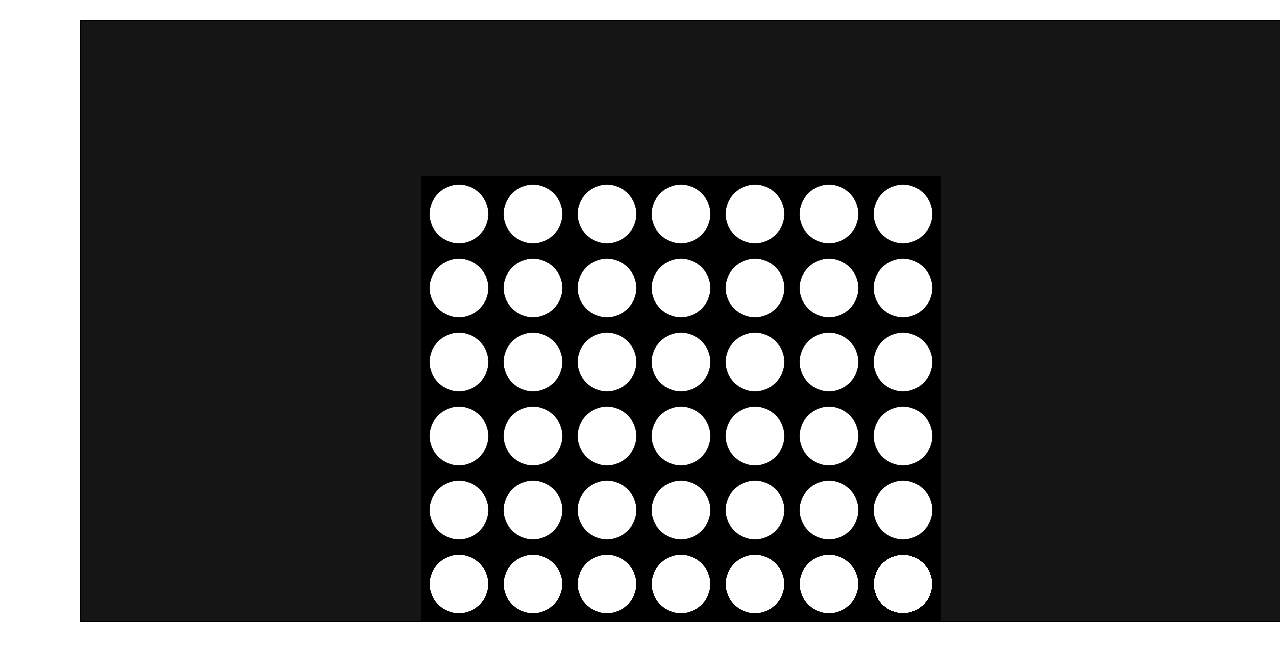
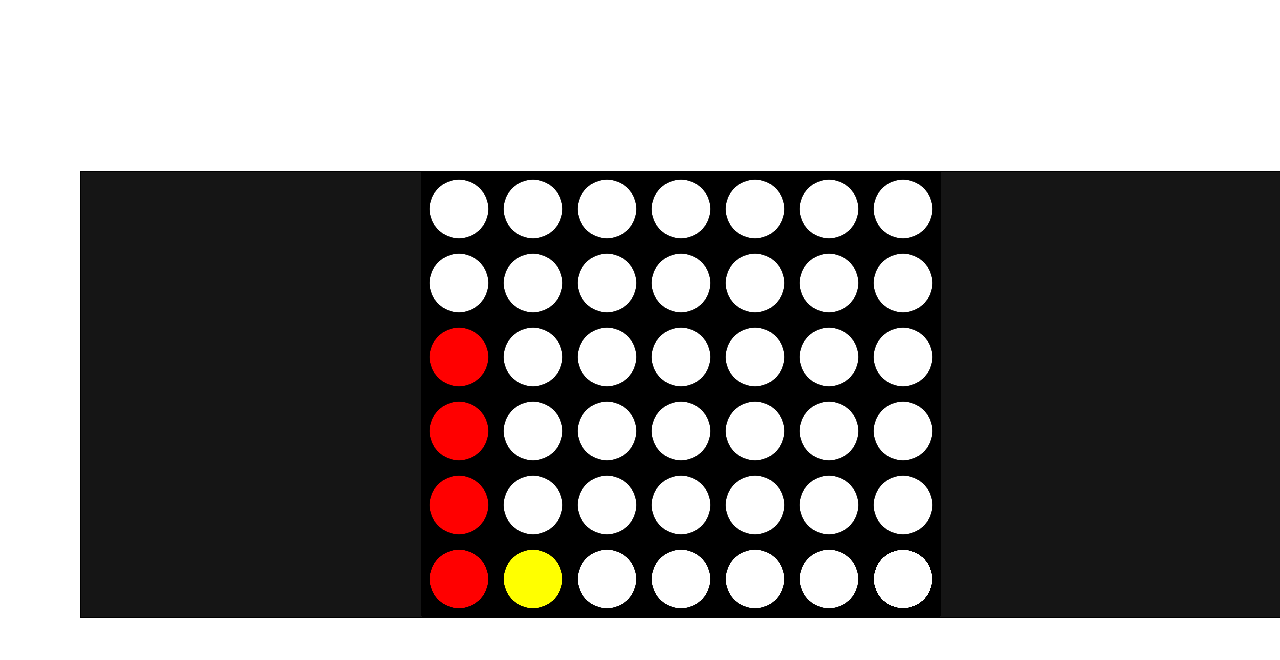
Before and after one commit to mendezyamil/VisualizacionInterfaces, a plain HTML site: page Entrega 2/index.html in a window 1280 px wide. Drawn offline with nearby package versions, Linux system fonts and the light colour scheme.

Commit message:
Clase jugadores y cada uno puede cargar su ficha. Ademas, se modifico el tamaño del canvas close #23

```diff
--- a/Entrega 2/css/entrega2.css
+++ b/Entrega 2/css/entrega2.css
@@ -1,6 +1,6 @@
 #canvas{
   border: #000000 solid 1px;
   background-color: #151515;
-  margin-top: 20px;
+  margin-top: 170px;
   margin-left: 80px;
 }
--- a/Entrega 2/index.html
+++ b/Entrega 2/index.html
@@ -7,7 +7,18 @@
 		<title>Entrega 2</title>
 	</head>
 	<body>
-		<canvas id="canvas" width="1200" height="600" style="">
+		<div class="container">
+      <div class="row justify-content-md-center">
+        <div class="col-md-2">
+        </div>
+        <div class="col-md-8" >
+
+        </div>
+        <div class="col-md-2">
+        </div>
+      </div>
+    </div>
+		<canvas id="canvas" width="1200" height="445" style="">
     <script src="js/Fichas.js"></script>
 		<script src="js/Jugadores.js"></script>
     <script src ="js/Tablero.js"></script>
--- a/Entrega 2/js/Jugadores.js
+++ b/Entrega 2/js/Jugadores.js
@@ -8,6 +8,7 @@ class Jugador {
   jugar(){
     if (this.fichas > 0){
       this.fichas -= 1;
+      console.log(this.fichas);
       return true;
     }
     return false;
--- a/Entrega 2/js/Main.js
+++ b/Entrega 2/js/Main.js
@@ -1,6 +1,30 @@
 let tablero = new Tablero();
+let jugador1 = new Jugador(21,1,"Yamil");
+let jugador2 = new Jugador(21,2,"Facundo");
+
 tablero.iniciarTablero();
-// tablero.setColum(2,1);
-// tablero.setFila(1,1);
-// tablero.setFila(2,2);
+//hacer descontar fichas
+if (jugador1.jugar()){
+  tablero.cargarFicha(0,tablero.buscarLibre(0), (jugador1.numero));
+  console.log (jugador1.numero);
+}
+
+if (jugador1.jugar()){
+  tablero.cargarFicha(0,tablero.buscarLibre(0), (jugador1.numero));
+  console.log (jugador1.numero);
+}
+if (jugador1.jugar()){
+  tablero.cargarFicha(0,tablero.buscarLibre(0), (jugador1.numero));
+  console.log (jugador1.numero);
+}
+if (jugador1.jugar()){
+  tablero.cargarFicha(0,tablero.buscarLibre(0), (jugador1.numero));
+  console.log (jugador1.numero);
+}
+
+if (jugador2.jugar()){
+  tablero.cargarFicha(1,tablero.buscarLibre(1), (jugador2.numero))
+  console.log (jugador2.numero);
+}
+
 tablero.dibujarGrilla();
--- a/Entrega 2/js/Tablero.js
+++ b/Entrega 2/js/Tablero.js
@@ -48,29 +48,46 @@ class Tablero {
   pintarGrilla(ctx){
     ctx.fillStyle = "#000000";
 		//fillRect margen derecho, margen arriba, ancho, alto
-		ctx.fillRect(341, 156, 518, 555);
+		ctx.fillRect(341, 0, 518, 555);
 		ctx.beginPath();
   }
 
   dibujarGrilla(){
     let canvas = document.getElementById("canvas");
     let ctx = canvas.getContext('2d');
-    this.pintarGrilla(ctx);
-    let cuadrado = 74;
-    let offsetY = 156;
-    let offsetX = 341;
+    this.pintarGrilla(ctx); //fonde de la grilla
+    let cuadrado = 74; //longitud en pixeles de cada cuadrado
+    let offsetY = 0; //distancia en y 156
+    let offsetX = 341; //distancia en x
     for (let x = 0; x <= this.columnas; x++) {
       for (let y = 0; y <= this.filas; y++) {
         ctx.moveTo(x * cuadrado + offsetX, offsetY);
-            ctx.lineTo(x * cuadrado + offsetX, (this.filas)*cuadrado + offsetY);
+        ctx.lineTo(x * cuadrado + offsetX, (this.filas) * cuadrado + offsetY);
         ctx.stroke();
         ctx.moveTo(offsetX, y * cuadrado + offsetY);
-            ctx.lineTo((this.columnas)*cuadrado + offsetX, y * cuadrado + offsetY);
+        ctx.lineTo((this.columnas) * cuadrado + offsetX, y * cuadrado + offsetY);
         ctx.stroke();
         if ((x < this.columnas) && (y < this.filas)){
-              this.cargarTablero(x, y, ctx, cuadrado, offsetX, offsetY);
+          this.cargarTablero(x, y, ctx, cuadrado, offsetX, offsetY); //dibujar almacenamiento para cada ficha
         }
       }
     }
   }
+
+//Carga ficha en dicha posicion, matriz logica
+  cargarFicha(x, y, valor){
+    if ((x < this.columnas) && (y < this.filas)) {
+        this.Matriz[x][y] = valor;
       }
+  }
+
+//Retorna primer posicion libre, de abajo para arriba
+  buscarLibre(x){
+   for (var y = this.filas-1; y < this.Matriz[x].length; y--) {
+    if (this.Matriz[x][y] == 0){
+      return y;
+      }
+    }
+  }
+
+}
```
Lines whose indentation alone changed are shown as unchanged.
